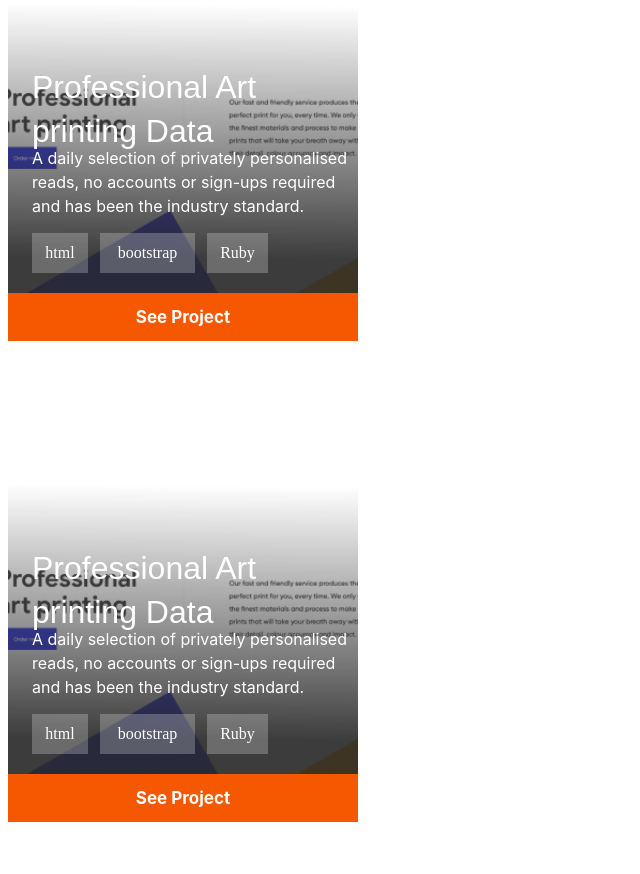
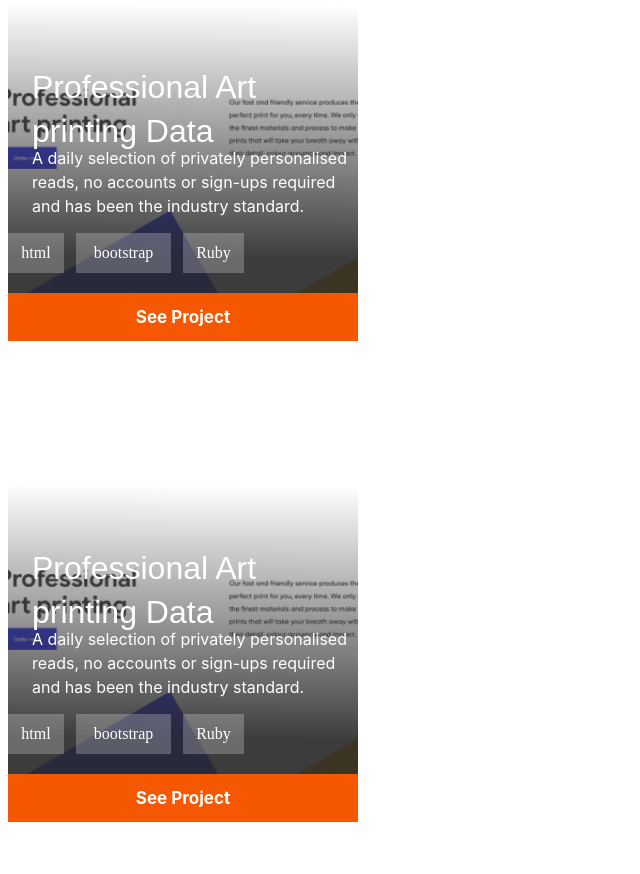
Before and after one commit to Solobarine/Portfolio_Website, a plain HTML site: page index.html in a window 1280 px wide. Shown: the part 1553-2427 px from the top of the page, without its empty margins (0-640 px from the left). Drawn offline with Linux system fonts and the light colour scheme.

Commit message:
Update style.css

```diff
--- a/style.css
+++ b/style.css
@@ -227,7 +227,7 @@ hr {
   align-items: center;
   padding: 0;
   margin-bottom: 20px;
-  margin-left: 24px;
+  margin-left: 24p;
 }
 
 .boot {
@@ -316,7 +316,7 @@ hr {
 #a_button {
   gap: 10px;
   left: 24px;
-  top: 395px
+  top: 395px;
   margin-left: 24px;
 }
 
```
